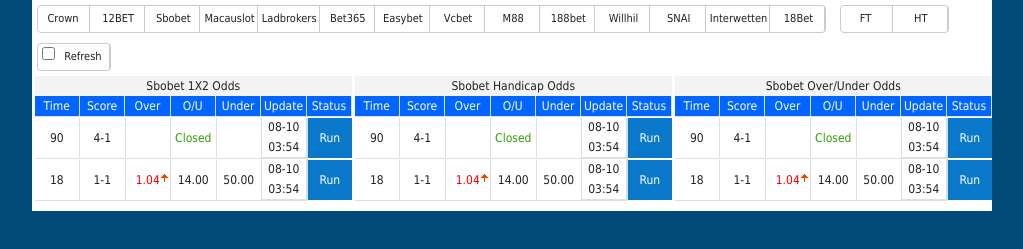
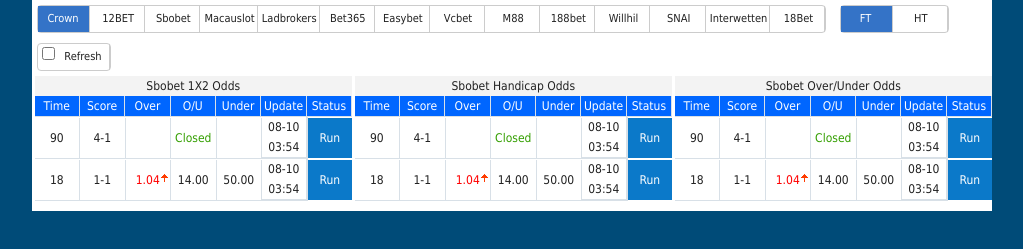
Before and after one commit to Rikadewi/football-livescore, a plain HTML site: page views/3in1.html in a window 1280 px wide. Shown: the part 285-534 px from the top of the page, without its empty margins (128-1151 px from the left). Drawn offline with Linux system fonts and the light colour scheme; files whose address does not match are found by name.

Commit message:
Add current tab selection in 3 in 1 page

```diff
--- a/views/3in1.html
+++ b/views/3in1.html
@@ -75,7 +75,7 @@
                 </div>
 
                 <div class="content-filter">
-                   <a>Crown</a>
+                   <a class="current">Crown</a>
                    <a>12BET</a>
                    <a>Sbobet</a>
                    <a>Macauslot</a>
@@ -92,7 +92,7 @@
                 </div>
 
                 <div class="content-filter">
-                    <a>FT</a>
+                    <a class="current">FT</a>
                     <a>HT</a>
                 </div>
 
```
